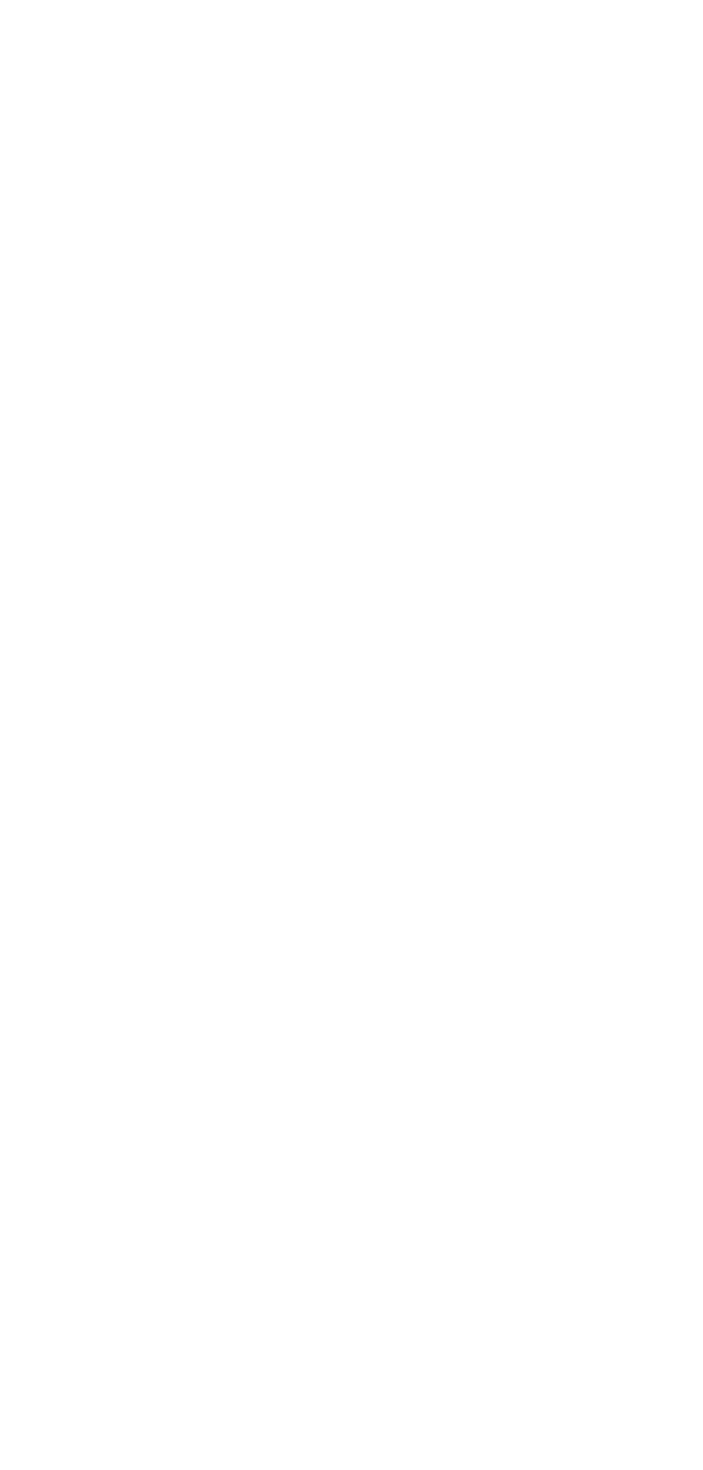
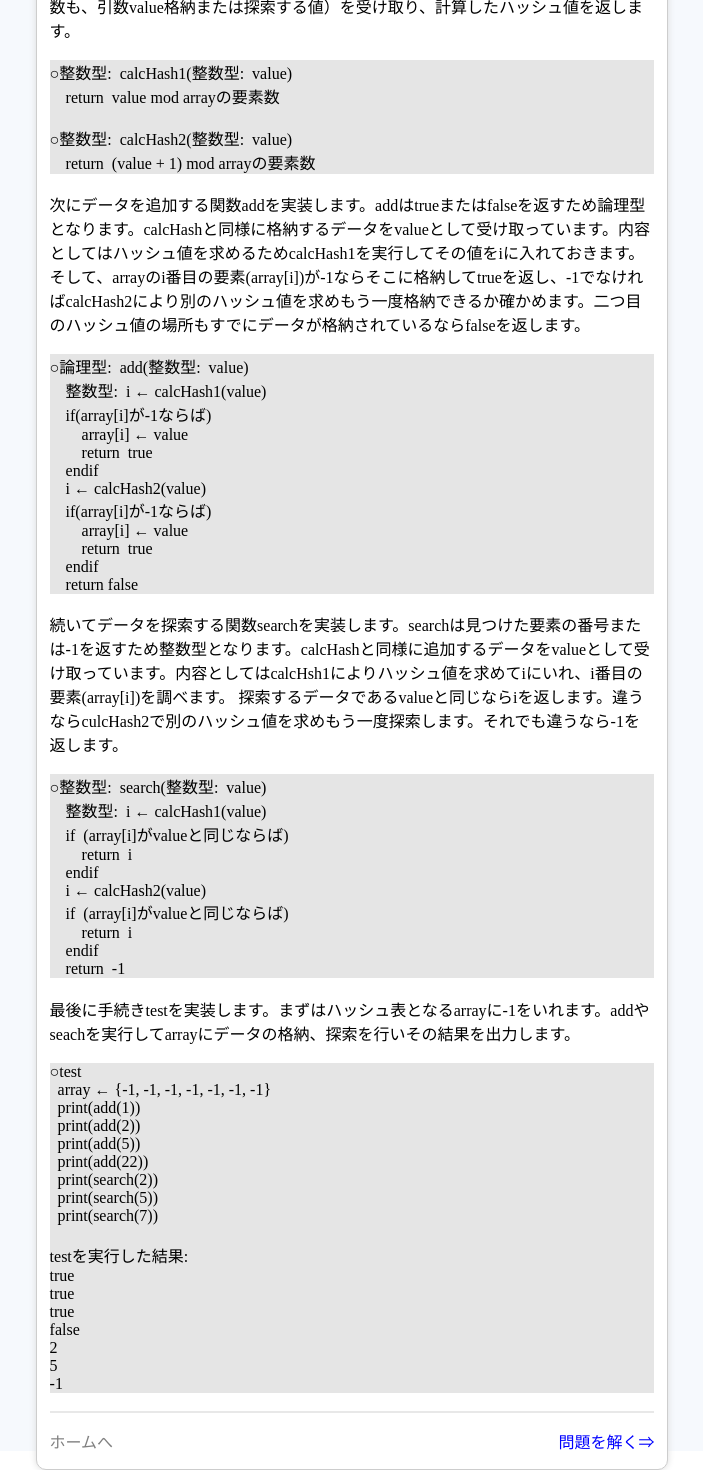
Before and after one commit to tdufimil/search-lerning-system, a React (Vite) app: page /HashCode in a window 1280 px wide. Before the commit this address had no page. Shown: the part 469-1939 px from the top of the page, without its empty margins (288-991 px from the left). Before the commit the page ends 800 px from the top, so only its background shows below. Built offline with nearby package versions, Linux system fonts and the light colour scheme.

Commit message:
ハッシュ探索疑似言語追加

```diff
--- a/src/App.jsx
+++ b/src/App.jsx
@@ -6,6 +6,7 @@ import BinaryExplain from "./components/BinaryExplain"
 import HashExplain from "./components/HashExplain"
 import LinearCode from "./components/LinearCode"
 import BinaryCode from "./components/BinaryCode"
+import HashCode from "./components/HashCode"
 import LinearPractice from "./components/LinearPractice"
 import BinaryPractice from "./components/BinaryPractice"
 import HashPractice from "./components/HashPractice"
@@ -22,6 +23,7 @@ function App() {
           <Route path="/HashExplain" element={<HashExplain />} />
           <Route path="/LinearCode" element={<LinearCode />} />
           <Route path="/BinaryCode" element={<BinaryCode />} />
+          <Route path="/HashCode" element={<HashCode />} />
           <Route path="/LinearPractice" element={<LinearPractice />} />
           <Route path="/BinaryPractice" element={<BinaryPractice />} />
           <Route path="/HashPractice" element={<HashPractice />} />
--- /dev/null
+++ b/src/components/HashCode.css
@@ -0,0 +1,68 @@
+.hashRoot {
+   background-color: #F6F9FD;
+   padding-top: 3%;
+   padding-bottom: 85%;
+   height: 100vh;
+}
+
+.haContainer {
+   text-align: center;
+   margin-left: 25%;
+   margin-right: 25%;
+   background-color: white;
+   border: 1px solid #cdcdcd;
+   border-radius: 10px;
+   box-shadow: 0px 0px 7px #dcdcdc;
+}
+
+.haCodeArea{
+    text-align: left;
+    margin-left: 2%;
+    margin-right: 2%;
+    margin-top: 2%;
+    margin-bottom: 2%;
+}
+
+.haCodeArea h2{
+    margin-top: 0%;
+}
+
+.haCodeArea p{
+    margin-top: 0%;
+    margin-bottom: 0%;
+}
+
+.haCode{
+    background-color: #e5e5e5;
+    margin-top: 3%;
+    margin-bottom: 3%;
+}
+
+.linkArea{
+    border-top: 2px solid rgb(232, 232, 232);
+    margin-left: 2%;
+    margin-right: 2%;
+    display: flex;
+}
+
+.toHome{
+    margin-left: 0%;
+    color: gray;
+    cursor: pointer;
+}
+
+.toHome:hover{
+    color: rgb(100, 100, 100);
+    border-bottom: 1px solid rgb(100, 100, 100);
+}
+
+.tohashPractice{
+    margin-left: auto;
+    margin-right: 0%;
+    color: blue;
+    cursor: pointer;
+}
+
+.toHashPractice:hover{
+    border-bottom: 1px solid blue;
+}
--- /dev/null
+++ b/src/components/HashCode.jsx
@@ -0,0 +1,93 @@
+import './HashCode.css';
+import { useNavigate } from "react-router-dom";
+
+function HashCode(){
+
+  const navigate = useNavigate();
+
+  return(
+  <>
+  <div className="hashRoot">
+    <div className="haContainer">
+      <div className="haCodeArea">
+        <h2>疑似言語で実装</h2>
+        <p>ハッシュ法を疑似言語で実装してみます。配列の要素番号は0から始まるものとします。具体的にはデータの格納(追加)と探索を行います。格納では、データを格納できればtrue、できなければfalseを出力します。
+          探索では見つかればその要素の番号を、見つからなければ-1を出力します。衝突が発生したときはオープンアドレス法によって別のハッシュ値を求めます。しかし、2回目のハッシュ値でも衝突が起きてしまった場合は格納失敗とします。</p>
+        <p>まずは探索対象となるハッシュ表（array）を定義します。実際に値を代入するのは、後ほど定義する手続きtestの中で行います。また、配列の中身が -1 のときは、その場所が空いている（まだデータが入っていない） ことを表します。</p>
+        <div className="haCode">
+          <p>整数型の配列:&ensp;array</p>
+        </div>
+        <p>ハッシュ法はまずハッシュ値を求める必要があるため、ハッシュ値を求める関数を実装します。衝突が発生した場合に備えて、2種類のハッシュ関数を用意します。基本的にはcalcHash1を使いますが、衝突したときはcalcHash2を使います。
+          どちらの関数も、引数value格納または探索する値）を受け取り、計算したハッシュ値を返します。
+        </p>
+        <div className="haCode">
+          <p>○整数型:&ensp;calcHash1(整数型:&ensp;value)</p>
+          <p>&ensp;&ensp;return&ensp;value mod arrayの要素数</p>
+          <p>&ensp;</p>
+          <p>○整数型:&ensp;calcHash2(整数型:&ensp;value)</p>
+          <p>&ensp;&ensp;return&ensp;(value + 1) mod arrayの要素数 </p>
+        </div>
+        <p>次にデータを追加する関数addを実装します。addはtrueまたはfalseを返すため論理型となります。calcHashと同様に格納するデータをvalueとして受け取っています。内容としてはハッシュ値を求めるためcalcHash1を実行してその値をiに入れておきます。
+          そして、arrayのi番目の要素(array[i])が-1ならそこに格納してtrueを返し、-1でなければcalcHash2により別のハッシュ値を求めもう一度格納できるか確かめます。二つ目のハッシュ値の場所もすでにデータが格納されているならfalseを返します。
+        </p>
+        <div className="haCode">
+          <p>○論理型:&ensp;add(整数型:&ensp;value)</p>
+          <p>&ensp;&ensp;整数型:&ensp;i ← calcHash1(value)</p>
+          <p>&ensp;&ensp;if(array[i]が-1ならば)</p>
+          <p>&ensp;&ensp;&ensp;&ensp;array[i] ← value</p>
+          <p>&ensp;&ensp;&ensp;&ensp;return&ensp;true</p>
+          <p>&ensp;&ensp;endif</p>
+          <p>&ensp;&ensp;i ← calcHash2(value)</p>
+          <p>&ensp;&ensp;if(array[i]が-1ならば)</p>
+          <p>&ensp;&ensp;&ensp;&ensp;array[i] ← value</p>
+          <p>&ensp;&ensp;&ensp;&ensp;return&ensp;true</p>
+          <p>&ensp;&ensp;endif</p>
+          <p>&ensp;&ensp;return false</p>
+        </div>
+        <p>続いてデータを探索する関数searchを実装します。searchは見つけた要素の番号または-1を返すため整数型となります。calcHashと同様に追加するデータをvalueとして受け取っています。内容としてはcalcHsh1によりハッシュ値を求めてiにいれ、i番目の要素(array[i])を調べます。
+          探索するデータであるvalueと同じならiを返します。違うならculcHash2で別のハッシュ値を求めもう一度探索します。それでも違うなら-1を返します。
+        </p>
+        <div className="haCode">
+          <p>○整数型:&ensp;search(整数型:&ensp;value)</p>
+          <p>&ensp;&ensp;整数型:&ensp;i ← calcHash1(value)</p>
+          <p>&ensp;&ensp;if&ensp;(array[i]がvalueと同じならば)</p>
+          <p>&ensp;&ensp;&ensp;&ensp;return&ensp;i</p>
+          <p>&ensp;&ensp;endif</p>
+          <p>&ensp;&ensp;i ← calcHash2(value)</p>
+          <p>&ensp;&ensp;if&ensp;(array[i]がvalueと同じならば)</p>
+          <p>&ensp;&ensp;&ensp;&ensp;return&ensp;i</p>
+          <p>&ensp;&ensp;endif</p>
+          <p>&ensp;&ensp;return&ensp;-1</p>
+        </div>
+        <p>最後に手続きtestを実装します。まずはハッシュ表となるarrayに-1をいれます。addやseachを実行してarrayにデータの格納、探索を行いその結果を出力します。</p>
+        <div className="haCode">
+          <p>○test</p>
+          <p>&ensp;array ← {"{-1, -1, -1, -1, -1, -1, -1}"}</p>
+          <p>&ensp;print(add(1))</p>
+          <p>&ensp;print(add(2))</p>
+          <p>&ensp;print(add(5))</p>
+          <p>&ensp;print(add(22))</p>
+          <p>&ensp;print(search(2))</p>
+          <p>&ensp;print(search(5))</p>
+          <p>&ensp;print(search(7))</p>
+          <p>&ensp;</p>
+          <p>testを実行した結果:</p>
+          <p>true</p>
+          <p>true</p>
+          <p>true</p>
+          <p>false</p>
+          <p>2</p>
+          <p>5</p>
+          <p>-1</p>
+        </div>
+      </div>
+      <div className="linkArea">
+        <p className="toHome" onClick={() => navigate("/")}>ホームへ</p>
+        <p className="toBinaryPractice" onClick={() => navigate("/HashPractice")}>問題を解く⇒</p>
+      </div>
+    </div>
+  </div>
+  </>
+  )
+}
+export default HashCode
--- a/src/components/HashExplain.jsx
+++ b/src/components/HashExplain.jsx
@@ -50,7 +50,7 @@ function HashExplain() {
           </div>
           <div className="linkArea">
             <p className="toHome" onClick={() => navigate("/")}>ホームへ</p>
-            <p className="toHashPractice" onClick={() => navigate("/HashPractice")}>問題を解く⇒</p>
+            <p className="toHashPractice" onClick={() => navigate("/HashCode")}>疑似言語で実装する⇒</p>
           </div>
         </div>
       </div>
--- a/src/components/LinearCode.jsx
+++ b/src/components/LinearCode.jsx
@@ -11,7 +11,7 @@ function LinearCode() {
     <div className="liContainer">
       <div className="liCodeArea">
         <h2>疑似言語で実装</h2>
-        <p>線形探索を疑似言語で実装してみます。具体的にはデータ群の各要素を順に調べて探したいデータと同じものがあればその要素の番号を、見つからなければ -1 を出力します。</p>
+        <p>線形探索を疑似言語で実装してみます。配列の要素番号は1から始まるものとします。具体的にはデータ群の各要素を順に調べて探したいデータと同じものがあればその要素の番号を、見つからなければ -1 を出力します。</p>
         <p>まず探索対象のデータ群(array)、探したいデータ(target)、データ群の要素番号(i)、結果をいれる変数(result)を定義します。</p>
         <div className="liCode">
           <p>整数型の配列:&ensp;array ← {"{9, 2, 8, 5, 13}"}</p>
@@ -19,7 +19,7 @@ function LinearCode() {
           <p>整数型:&ensp;i ← 1</p>
           <p>整数型:&ensp;result ← -1</p>
         </div>
-        <p>つぎに探索をしていきます。arrayの各要素とtargetを比較していきます。もし同じ値を見つけたら、その要素番号をresultに代入し探索を終了します。</p>
+        <p>つぎに探索をしていきます。arrayの各要素を順番にtargetを比較していきます。もし同じ値を見つけたら、その要素番号をresultに代入し探索を終了します。</p>
         <div className="liCode">
           <p>while&ensp;(iがarrayの要素数以下 かつ resultが-1)</p>
           <p>&ensp;&ensp;if&ensp;(array[i]がtargetと同じならば)</p>
@@ -28,7 +28,7 @@ function LinearCode() {
           <p>&ensp;&ensp;i ← i + 1</p>
           <p>endwhile</p>
         </div>
-        <p>最後に探索結果を出力します。print()はかっこの中の変数に代入されている値を出力する手続きです。</p>
+        <p>最後に探索結果を出力します。print()はかっこの中の変数に代入されている値を出力します。</p>
         <div className="liCode">
           <p>print(result)</p>
         </div>
```
Also changed, not shown: src/components/BinaryCode.jsx (+5 -5 lines).
